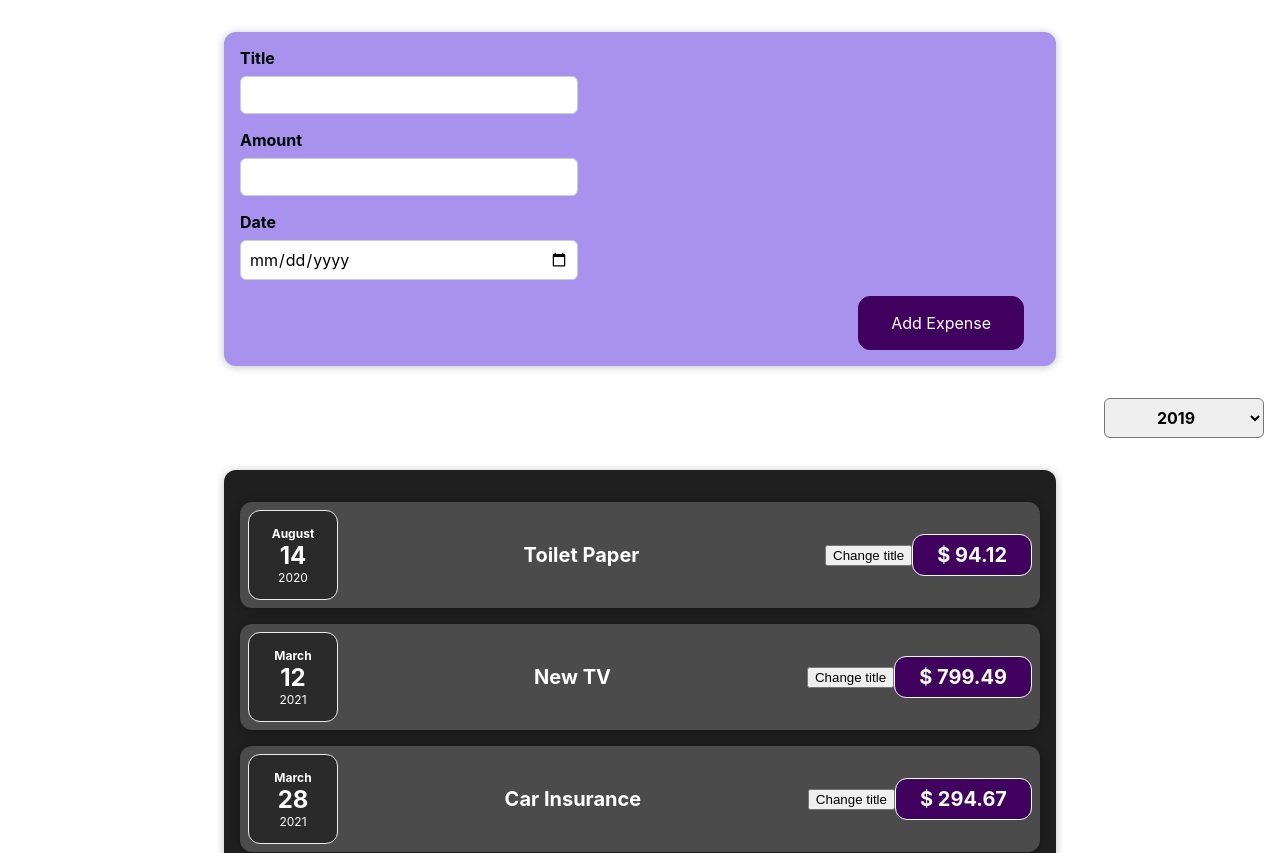
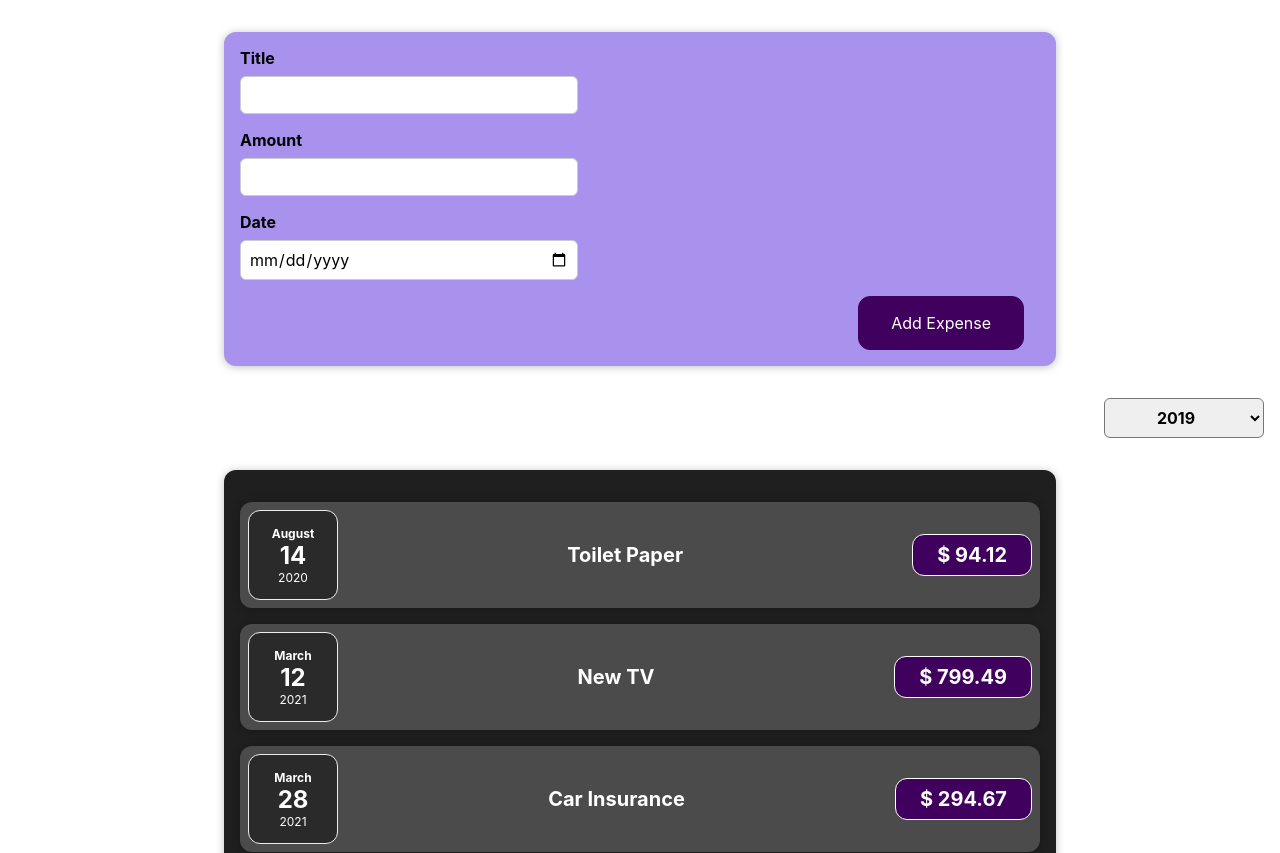
Before and after one commit to faustaciku/next-react-app, a React (Create React App) app: page / in a window 1280 px wide. Shown: the top 853 px of the page. Built offline with nearby package versions, Linux system fonts and the light colour scheme.

Commit message:
Deleted unnecessary button

```diff
--- a/src/Expenses/ExpenseItem.js
+++ b/src/Expenses/ExpenseItem.js
@@ -1,20 +1,15 @@
-import React, { useState } from "react";
+import React from "react";
 import "./ExpenseItem.css";
 import Card from "../Card";
 import ExpenseDate from "./ExpenseDate";
 
 export default function ExpenseItem(props) {
-  const [title, setTitle] = useState(props.title);
-  function clickHandler() {
-    setTitle("Updated");
-  }
   return (
     <Card className="ExpenseItem">
       <ExpenseDate date={props.date} />
       <div className="item-description">
-        <h2>{title}</h2>
+        <h2>{props.title}</h2>
       </div>
-      <button onClick={clickHandler}>Change title</button>
       <div className="item-price">$ {props.amount}</div>
     </Card>
   );
```
